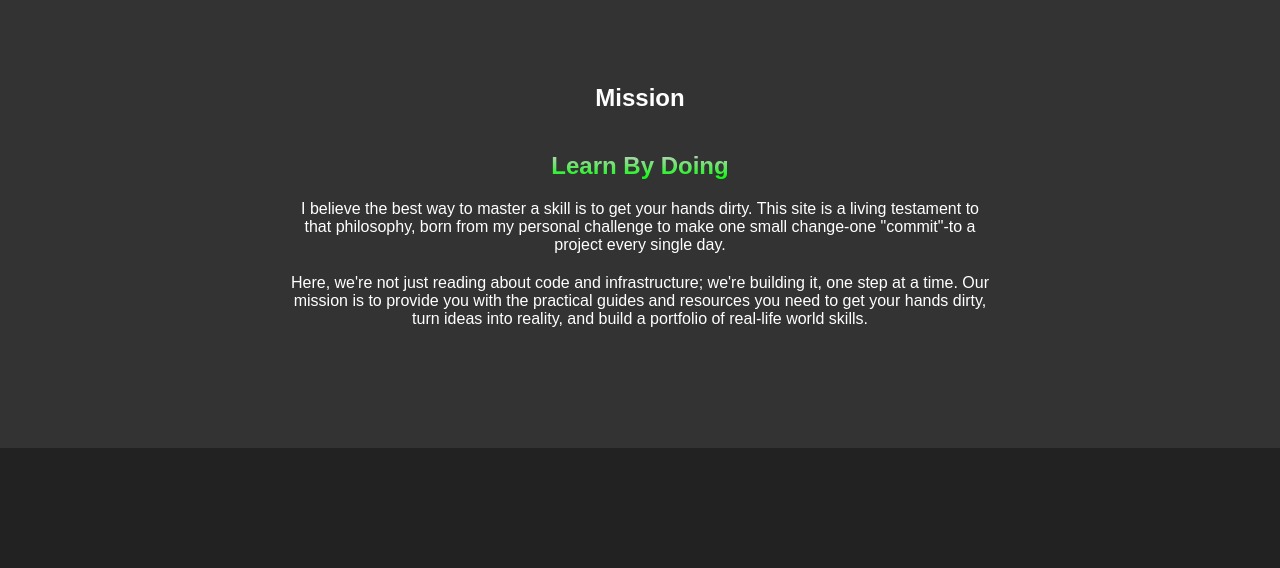
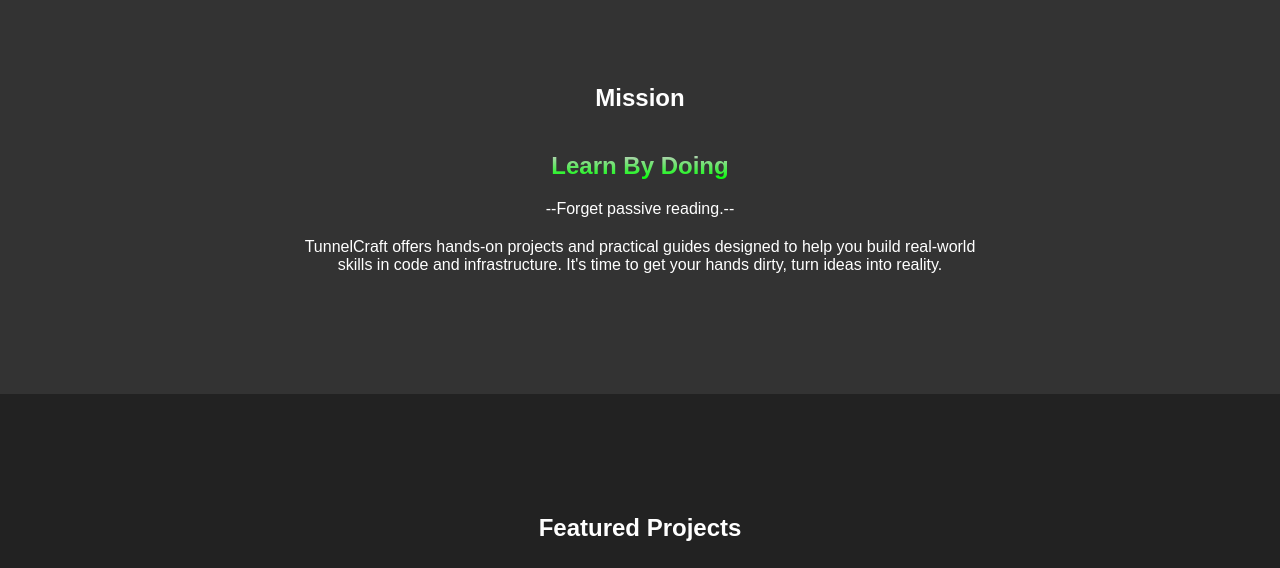
Before and after one commit to drd60199/tunnelcraft-website, a PHP site: page / in a window 1280 px wide. Shown: the part 976-1544 px from the top of the page. Run offline with PHP 8.4, Linux system fonts and the light colour scheme; grey boxes labelled with a size stand in for pictures from a placeholder-image service; some libraries are stand-ins or nearby versions.

Commit message:
feat: edited background color of hero video. Made mission section more punchy

```diff
--- a/index.php
+++ b/index.php
@@ -115,8 +115,8 @@ $csrf_token = $_SESSION['csrf_token'];
 
 <main>
     <section class="hero" id="hero">
-        <video id = "hero-video" class="hero-video" autoplay loop muted playsinline poster="images/blacktech.png">
-            <source src=videos/blacktech.mp4 type="video/mp4">
+        <video id = "hero-video" class="hero-video" autoplay loop muted playsinline poster="images/lightgreytech.png">
+            <source src=videos/lightgreytech.mp4 type="video/mp4">
             Your browser does not support the video tag.
         </video>
 
@@ -132,8 +132,8 @@ $csrf_token = $_SESSION['csrf_token'];
         <div class="container">
             <h1>Mission</h1>
                 <h2>Learn By Doing</h2>
-                <p>I believe the best way to master a skill is to get your hands dirty. This site is a living testament to that philosophy, born from my personal challenge to make one small change-one "commit"-to a project every single day.</p>
-                <p>Here, we're not just reading about code and infrastructure; we're building it, one step at a time. Our mission is to provide you with the practical guides and resources you need to get your hands dirty, turn ideas into reality, and build a portfolio of real-life world skills.</p>
+                <p>--Forget passive reading.--</p>
+                <p>TunnelCraft offers hands-on projects and practical guides designed to help you build real-world skills in code and infrastructure. It's time to get your hands dirty, turn ideas into reality.</p>
             </div>
     </section>
 
@@ -286,7 +286,7 @@ $csrf_token = $_SESSION['csrf_token'];
         // 1.0 is normal speed
         // 0.5 is half-speed
         // 0.75 is 75% of normal speed
-        heroVideo.playbackRate = 0.25;
+        heroVideo.playbackRate = 0.75;
     });
 </script>
 
```
Also changed, not shown: images/blacktech.png (deleted), images/lightgreytech.png (added), 2 other files.
